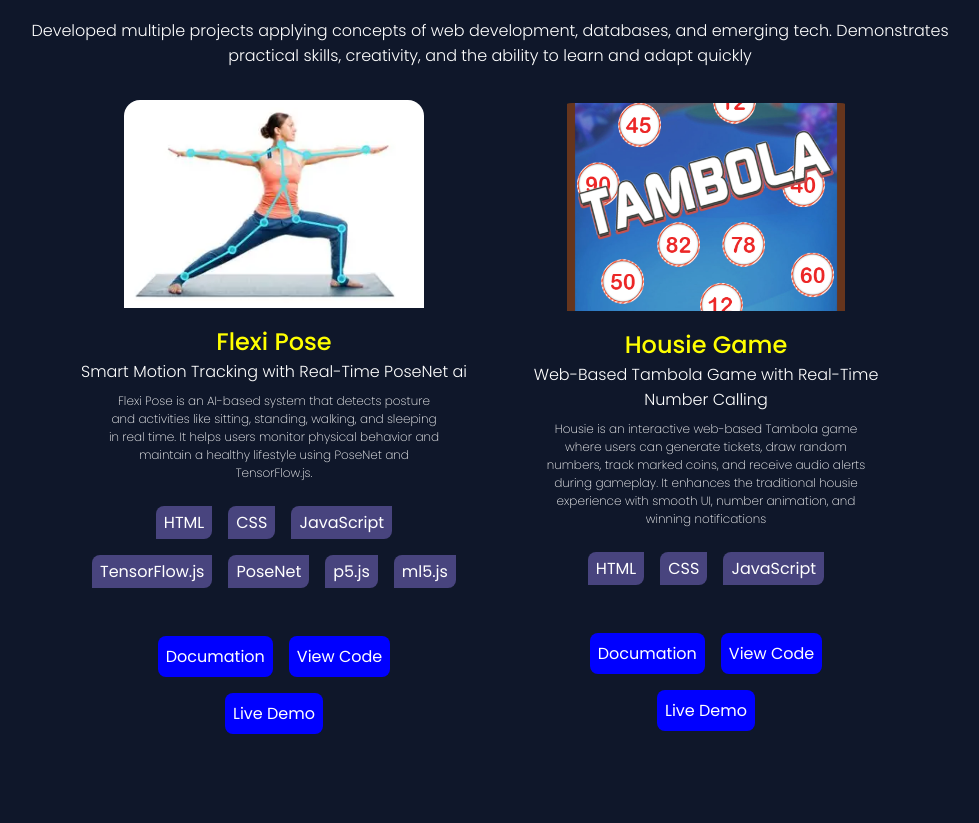
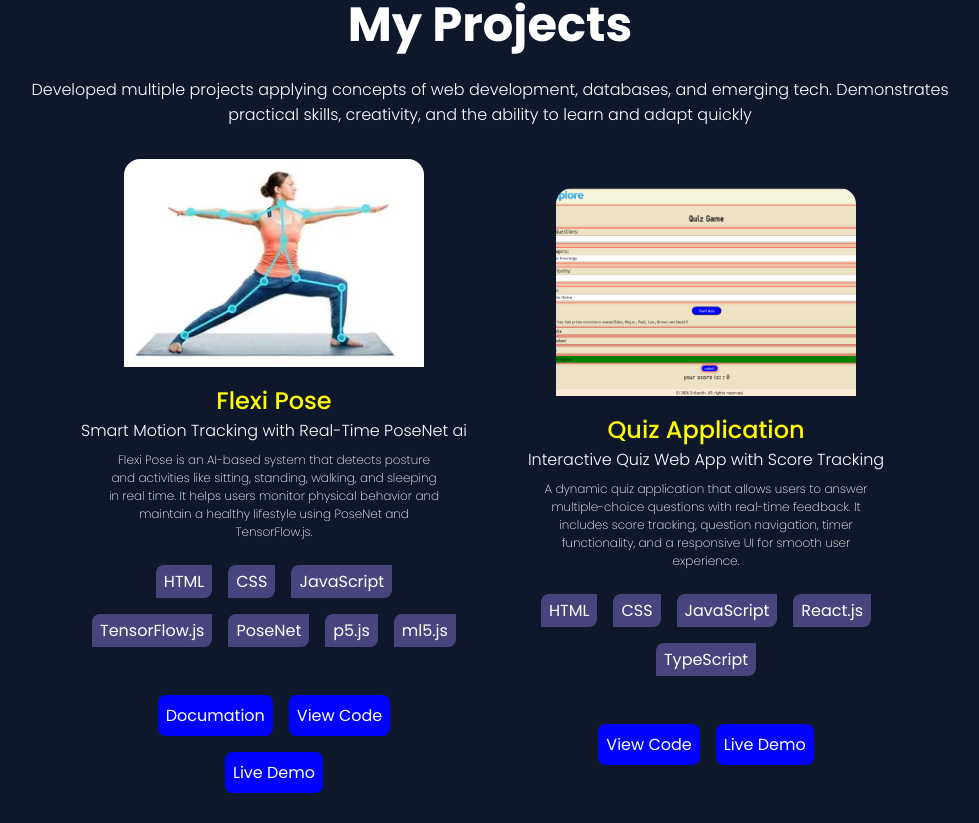
Before and after one commit to Beepalisrikanth/My_Portfolio-, a React (Create React App) app: page / in a window 1280 px wide. Shown: the part 1893-2716 px from the top of the page, without its empty margins (150-1129 px from the left). Built offline with nearby package versions, Linux system fonts and the light colour scheme.

Commit message:
added new projects quizgame hangman

```diff
--- a/src/Components/Project/Projects.js
+++ b/src/Components/Project/Projects.js
@@ -5,8 +5,10 @@ import p2 from '../../assests/housie.png';
 import p3 from '../../assests/palamuru_university.webp';
 import p4 from '../../assests/password_generator.png';
 import p5 from '../../assests/Agrichain.png';
-// import p6 from '../../assests/portfolio-6.png';
-
+import p6 from '../../assests/QuizGame.png';
+import p7 from '../../assests/hangMan.png';
+// import p6 from '../../assests/QuizGame.png';
+// import p6 from '../../assests/QuizGame.png';
 
 const Projects = () => {
   return (
@@ -34,6 +36,25 @@ const Projects = () => {
             <a href='https://drive.google.com/file/d/1-8VUXsGRNVreb5M8b-UIlPLIbYZJcuq6/view?usp=sharing' className='projectblockproject' target="_blank" rel="noopener noreferrer">Documation</a>
             <a href="https://github.com/Beepalisrikanth/FlexiPose-Smart-Motion-Tracking-with-Real-Time-PoseNet-AI-" className='projectblockproject' target="_blank" rel="noopener noreferrer">View Code</a>
             <a href=" https://flexipose.onrender.com/" className='projectblockproject' target="_blank" rel="noopener noreferrer">Live Demo</a>
+          </div>
+        </div>
+
+        <div className='projectblock'>
+          <img src={p6} alt="Quiz Application Project" className='projectblockimg'></img>
+          <p className='projectblocktitle'>Quiz Application</p>
+          <p className='projectblocksubtitle'>Interactive Quiz Web App with Score Tracking </p>
+          <p className='projectblockdesc'> A dynamic quiz application that allows users to answer multiple-choice questions with real-time feedback. It includes score tracking, question navigation, timer functionality, and a responsive UI for smooth user experience. </p>
+          <div className='projectblockskills'>
+            <span className='projectblockskill'>HTML</span>
+            <span className='projectblockskill'>CSS</span>
+            <span className='projectblockskill'>JavaScript</span>
+            <span className='projectblockskill'>React.js</span>
+            <span className='projectblockskill'>TypeScript</span>
+          </div>
+          <div className='projectblockprojects'>
+            {/* <a href='https://drive.google.com/file/d/1-8VUXsGRNVreb5M8b-UIlPLIbYZJcuq6/view?usp=sharing' className='projectblockproject' target="_blank" rel="noopener noreferrer">Documation</a> */}
+            <a href="https://github.com/Beepalisrikanth/QUIZ_APPLICATION" className='projectblockproject' target="_blank" rel="noopener noreferrer">View Code</a>
+            <a href="https://srikanth-quiz-application.onrender.com" className='projectblockproject' target="_blank" rel="noopener noreferrer">Live Demo</a>
           </div>
         </div>
 
@@ -107,7 +128,24 @@ const Projects = () => {
           </div>
         </div>
 
-
+        <div className='projectblock'>
+          <img src={p7} alt="Hangman Game Project" className='projectblockimg'></img>
+          <p className='projectblocktitle'>Hangman Game</p>
+          <p className='projectblocksubtitle'> Classic Word Guessing Game with Interactive UI</p>
+          <p className='projectblockdesc'>An interactive Hangman game where users guess letters to reveal a hidden word. The game provides real-time feedback, tracks incorrect attempts with visual progression, and includes win/lose conditions for an engaging experience.</p>
+          <div className='projectblockskills'>
+            <span className='projectblockskill'>HTML</span>
+            <span className='projectblockskill'>CSS</span>
+            <span className='projectblockskill'>JavaScript</span>
+            <span className='projectblockskill'>React.js</span>
+            <span className='projectblockskill'>TypeScript</span>
+          </div>
+          <div className='projectblockprojects'>
+            {/* <a href='https://drive.google.com/file/d/18W3XUABROk7xAUf0SI5AbVlEFsblo6hl/view?usp=sharing' className='projectblockproject' target="_blank" rel="noopener noreferrer">Documentation</a> */}
+            <a href="https://github.com/Beepalisrikanth/HANGMAN_GAME" className='projectblockproject' target="_blank" rel="noopener noreferrer" >View Code</a>
+            <a href="https://srikanth-hangman-game.onrender.com" className='projectblockproject' target="_blank" rel="noopener noreferrer" > Live Demo </a>
+          </div>
+        </div>
       </div>
       <button className='seemore'>See More</button>
     </section>
--- a/src/Components/Skills/Skill.js
+++ b/src/Components/Skills/Skill.js
@@ -20,23 +20,26 @@ const Skill = () => {
                 <div className='skillcard'>
                     <h1 className='categories'>Frontend Development</h1>
                     <div className='subskills'>
-                        <span className='subskill'>HTML5</span>
+                        <span className='subskill'> HTML5</span>
                         <span className='subskill'> CSS3</span>
                         <span className='subskill'> JavaScript(ES6+)</span>
                         <span className='subskill'> React.js</span>
+                        <span className='subskill'> BootStrap</span>
                         <span className='subskill'> Tailwind CSS</span>
+                        <span className='subskill'> TypeScript</span>
                     </div>
                 </div>
 
                 <div className='skillcard'>
                     <h1 className='categories'>Backend Development</h1>
                     <div className='subskills'>
-                        <span className='subskill'>Node.js</span>
-                        <span className='subskill'>Express</span>
-                        <span className='subskill'>RESTful APIs</span>
-                        <span className='subskill'>JWT Authentication</span>
-                        <span className='subskill'>MVC</span>
-                        <span className='subskill'>CRUD</span>
+                        <span className='subskill'> Node.js</span>
+                        <span className='subskill'> Express</span>
+                        <span className='subskill'> RESTful APIs</span>
+                        <span className='subskill'> JWT Authentication</span>
+                        <span className='subskill'> MVC</span>
+                        <span className='subskill'> CRUD</span>
+                        <span className='subskill'> API Integration</span>
                     </div>
                 </div>
 
```
Also changed, not shown: src/assests/QuizGame.png (added), src/assests/hangMan.png (added).
